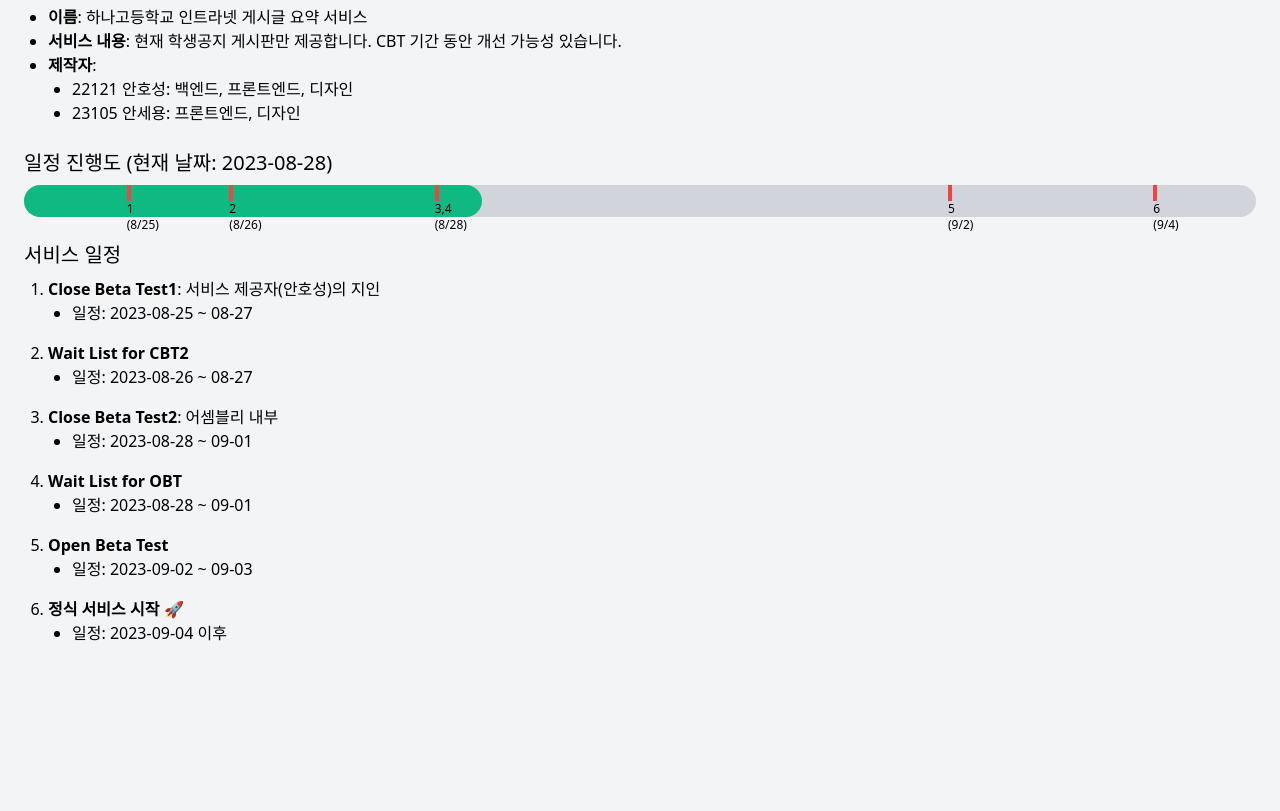
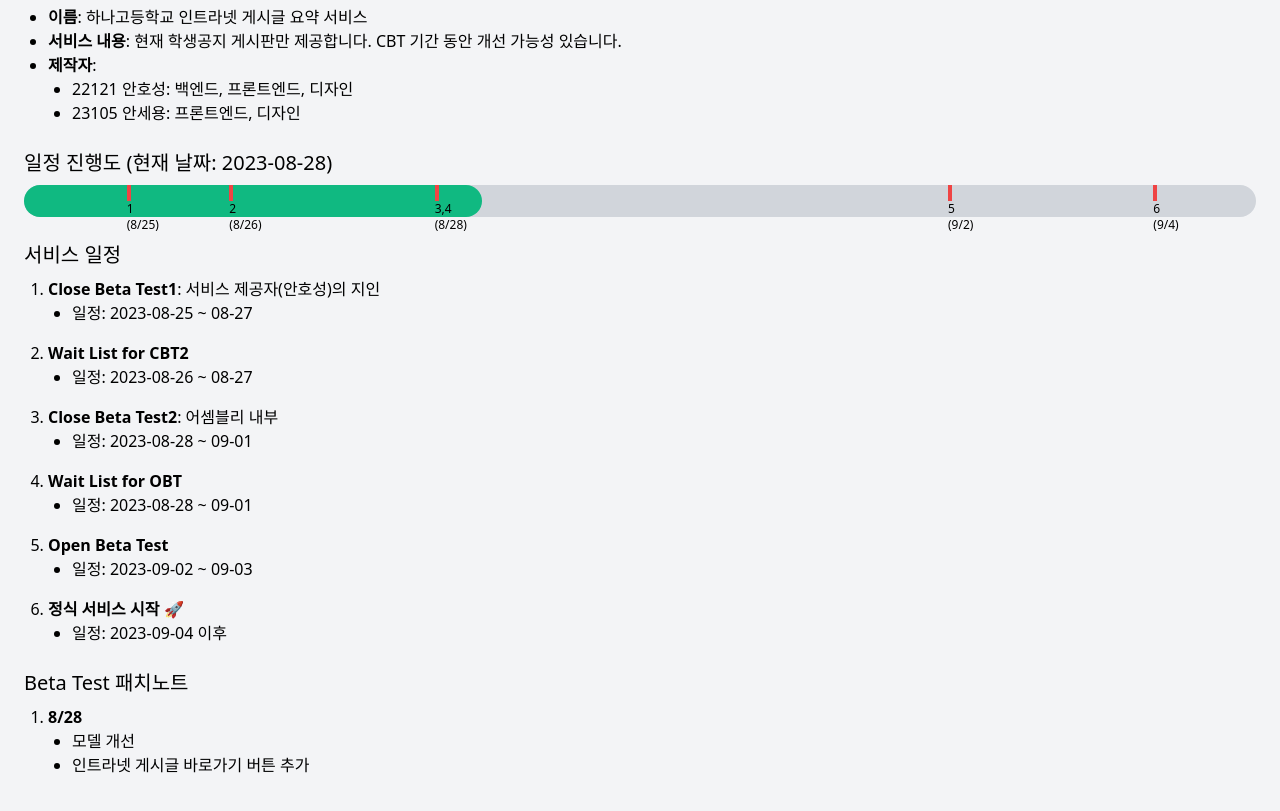
Before and after one commit to BetaTester772/Has-Intranet-Summary_Public, a plain HTML site: page page/index.html in a window 1280 px wide. Shown: the part 215-1026 px from the top of the page. Before the commit the page ends 908 px from the top, so only its background shows below. Drawn offline with nearby package versions, Linux system fonts and the light colour scheme.

Commit message:
패치노트 추가

```diff
--- a/page/index.html
+++ b/page/index.html
@@ -88,6 +88,18 @@
             </ul>
         </li>
     </ol>
+
+    <!--    패치노트-->
+    <h3 class="text-xl mb-2">Beta Test 패치노트</h3>
+    <ol class="list-decimal ml-6 mb-6">
+        <li class="mb-4"><strong>8/28</strong>
+            <ul class="list-disc ml-6 mb-2">
+                <li>모델 개선</li>
+                <li>인트라넷 게시글 바로가기 버튼 추가</li>
+            </ul>
+        </li>
+    </ol>
+
 </div>
 
 <script>
@@ -95,10 +107,10 @@
     // KST 기준 현재 날짜를 가져오는 함수
     function getCurrentDateInKST() {
         const kstDate = new Intl.DateTimeFormat('ko-KR', {
-          timeZone: 'Asia/Seoul',
-          year: 'numeric',
-          month: '2-digit',
-          day: '2-digit'
+            timeZone: 'Asia/Seoul',
+            year: 'numeric',
+            month: '2-digit',
+            day: '2-digit'
         }).format(new Date());
 
         return kstDate.replace(/\. /g, '-').slice(0, -1)
```
